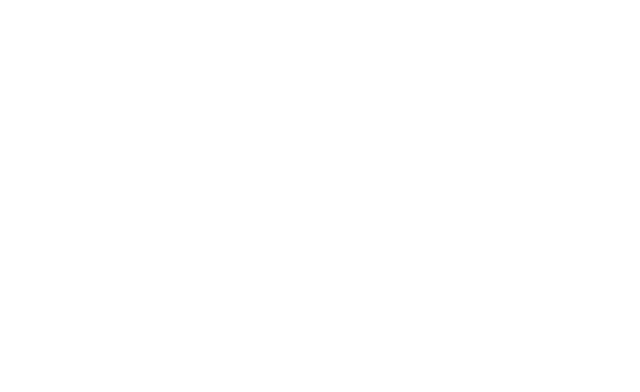
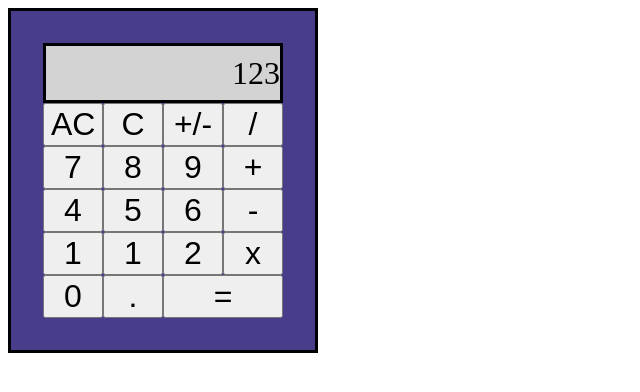
Before and after one commit to DominikSchullerer/calculator, a plain HTML site: page index.html in a window 1280 px wide. Shown: the whole page, without its empty margins (0-640 px from the left). Drawn offline with Linux system fonts and the light colour scheme.

Commit message:
Implement a basic layout without functionality

```diff
--- a/index.html
+++ b/index.html
@@ -3,8 +3,43 @@
 <head>
     <meta charset="UTF-8">
     <title>Calculator</title>
+    <link rel="stylesheet" href="style.css">
 </head>
 <body>
+    <div id="calculator">
+        <div id="display">123</div>
+        <div id="gui">
+            <div class="row">
+                <button class="button" id="ac">AC</button>
+                <button class="button" id="c">C</button>
+                <button class="button" id="+/-">+/-</button>
+                <button class="button" id="/">/</button>
+            </div>
+            <div class="row">
+                <button class="button" id="7">7</button>
+                <button class="button" id="8">8</button>
+                <button class="button" id="9">9</button>
+                <button class="button" id="+">+</button>
+            </div>
+            <div class="row">
+                <button class="button" id="4">4</button>
+                <button class="button" id="5">5</button>
+                <button class="button" id="6">6</button>
+                <button class="button" id="-">-</button>
+            </div>
+            <div class="row">
+                <button class="button" id="1">1</button>
+                <button class="button" id="2">1</button>
+                <button class="button" id="3">2</button>
+                <button class="button" id="x">x</button>
+            </div>
+            <div class="row">
+                <button class="button" id="0">0</button>
+                <button class="button" id=".">.</button>
+                <button class="button" id="=">=</button>
+            </div>
+        </div>
+    </div>
 
 </body>
 <script src="./script.js"></script>
--- a/style.css
+++ b/style.css
@@ -0,0 +1,39 @@
+* {
+    box-sizing: border-box;
+}
+
+#calculator {
+    display: flex;
+    flex-direction: column;
+    border-style: solid;
+    max-width: fit-content;
+    padding: 1em;
+
+    background-color:darkslateblue;
+
+    font-size:xx-large;
+}
+
+#display {
+    display: flex;
+    width: 240px;
+    height: 60px;
+    border-style: solid;
+    background-color: lightgray;
+
+    align-items: center;
+    justify-content: end;
+}
+
+.button {
+    font-size: xx-large;
+    width: 60px;
+}
+
+#\= {
+    width: 120px
+}
+
+.row {
+    display: flex;
+}
```
